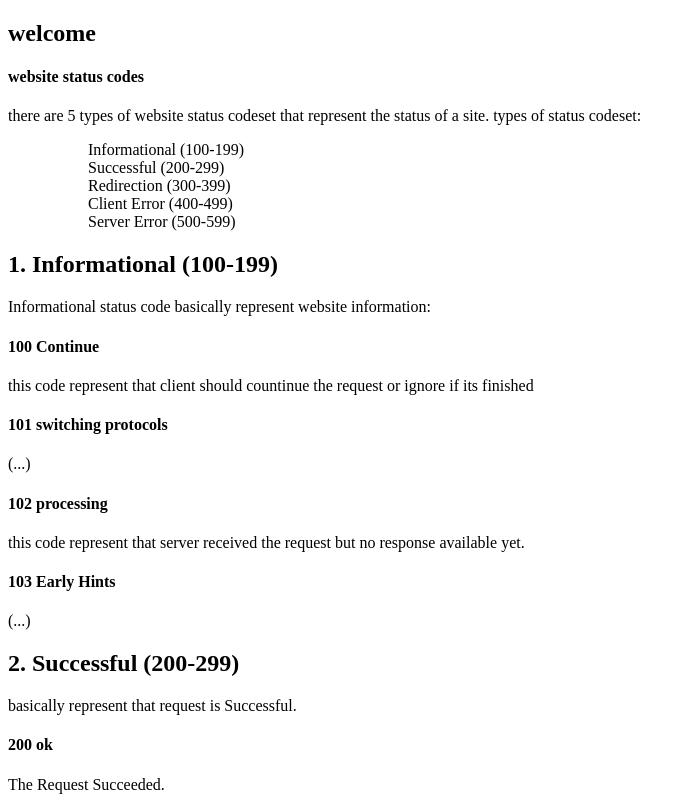
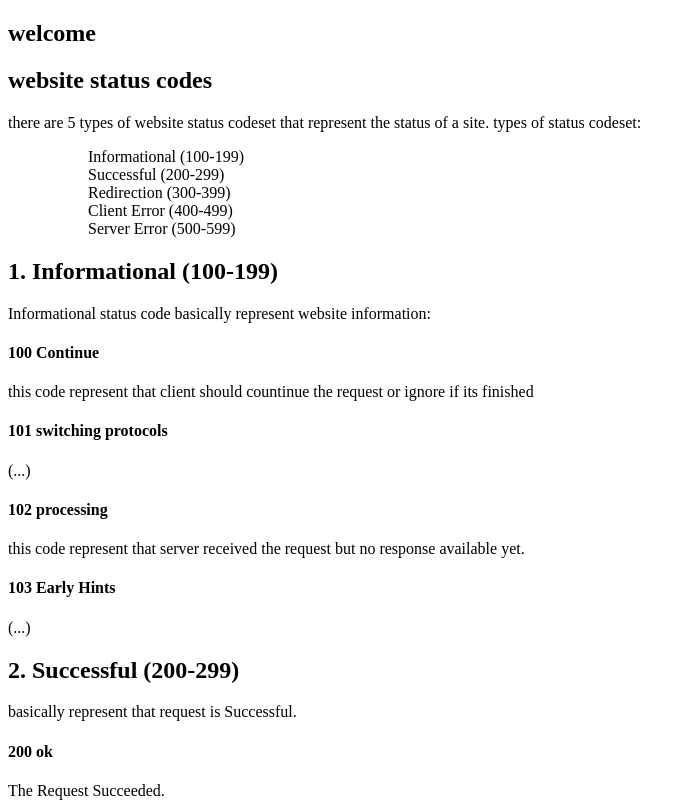
Before and after one commit to kmfoysal06/bmc-js-dom, a plain HTML site: page class1.html in a window 1280 px wide. Shown: the top 803 px of the page, without its empty margins (0-695 px from the left). Drawn offline with Linux system fonts and the light colour scheme.

Commit message:
updated codes

```diff
--- a/class1.html
+++ b/class1.html
@@ -7,7 +7,7 @@
 </head>
 <body>
 	<h2>welcome</h2>
-<h4>website status codes</h4>
+<h2>website status codes</h2>
 
 
 <p>there are 5 types of website status codeset that represent the status of a site.
```
